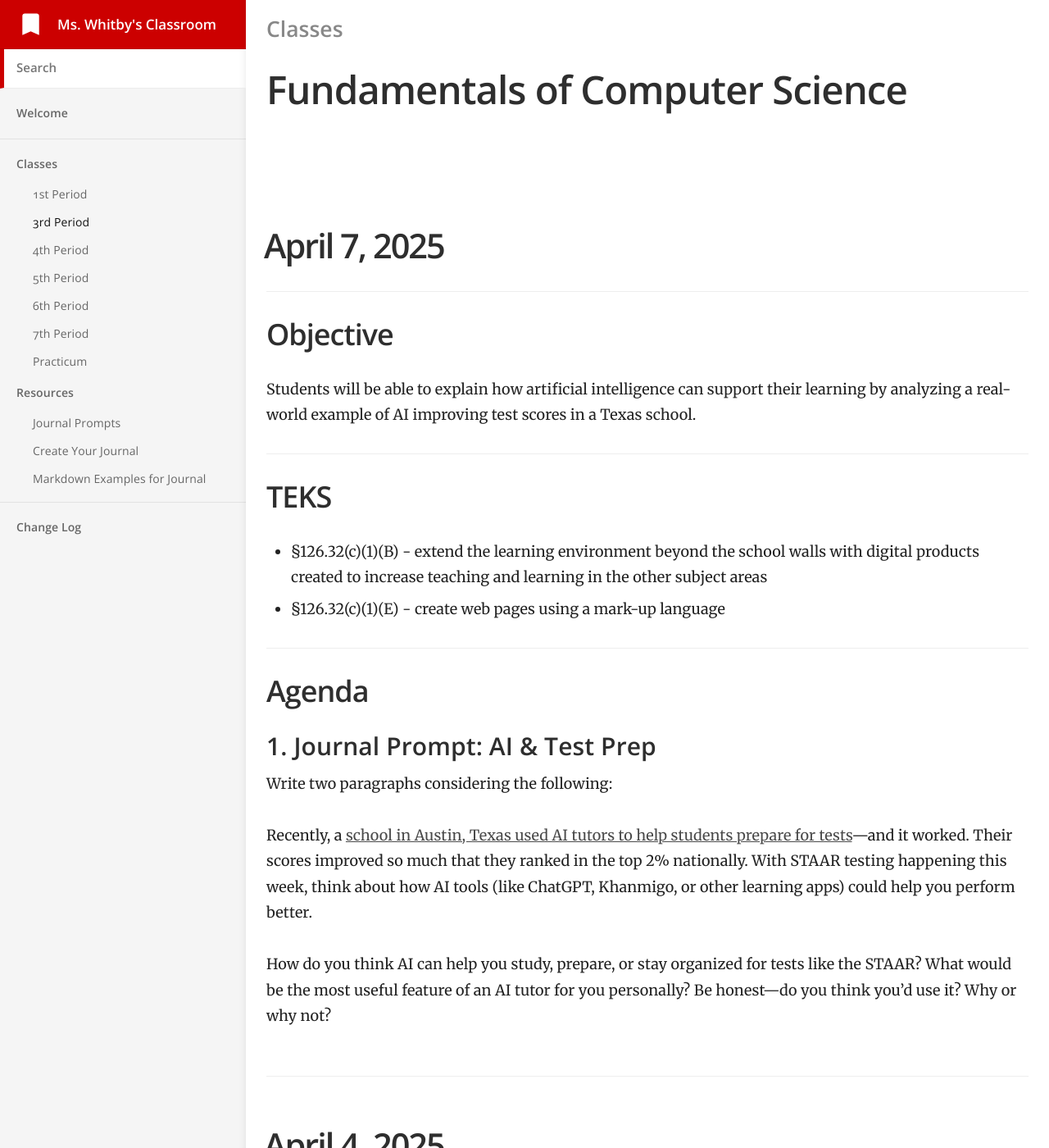
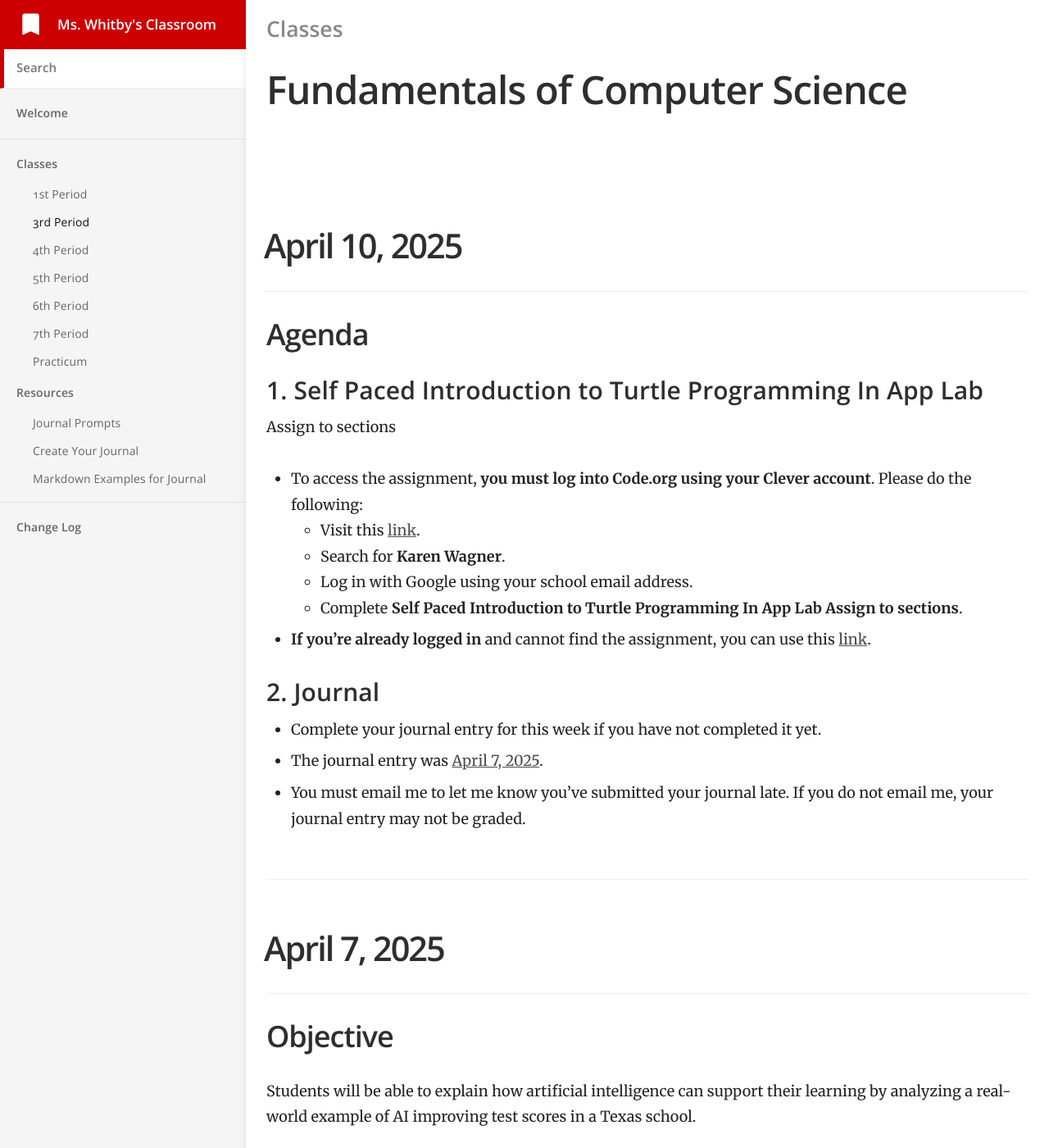
Before and after one commit to mswhitby/classroom, a Jekyll site: the page built from _docs/classes/3rd.md, in a window 1280 px wide and 1400 px high. Shown: the whole window at 82% size. Built offline with Jekyll 4.4.1, drawn with Linux system fonts in a browser that asks for light colours.

Commit message:
Updated lessons

```diff
--- a/_docs/classes/3rd.md
+++ b/_docs/classes/3rd.md
@@ -4,6 +4,42 @@ subtitle: Fundamentals of Computer Science
 category: Classes
 order: 2
 ---
+
+# April 10, 2025
+
+<!-- ## Objective
+Students will be able to:
+- Arrange movement commands in a sequence to spell words on a grid.
+- Recognize upper-case letters of the alphabet using code.
+- Recognize written words are represented by specific sequences of letters using code.
+
+## TEKS:
+
+- §126.52(c)(4)(A) — use program design problem-solving strategies to create program solutions;
+- §126.52(c)(4)(B) — design and implement algorithms to solve problems;
+- §126.52(c)(4)(C) — develop sequential algorithms to solve real-world problems;
+- §126.52(c)(4)(D) — demonstrate proficiency in debugging and testing programs. -->
+
+## Agenda
+
+### 1. Self Paced Introduction to Turtle Programming In App Lab
+
+Assign to sections
+- To access the assignment, **you must log into Code.org using your Clever account**. Please do the following:
+    - Visit this [link](https://clever.com/oauth/district-picker?client_id=2f27405716644a951b23&redirect_uri=https%3A%2F%2Fstudio.code.org%2Fusers%2Fauth%2Fclever%2Fcallback&response_type=code&state=ede33ff61289cf32708a0f54079cdd23e31d0b0a02b0e0e8).
+    - Search for **Karen Wagner**.
+    - Log in with Google using your school email address.
+    - Complete **Self Paced Introduction to Turtle Programming In App Lab Assign to sections**.
+
+- **If you're already logged in** and cannot find the assignment, you can use this [link](https://studio.code.org/s/csp3-virtual).
+
+### 2. Journal
+
+- Complete your journal entry for this week if you have not completed it yet.
+- The journal entry was [April 7, 2025](https://github.com/mswhitby/WHSTechNotes/blob/main/journal.md#april-7-2025).
+- You must email me to let me know you've submitted your journal late. If you do not email me, your journal entry may not be graded.
+
+----
 
 # April 7, 2025
 
```
